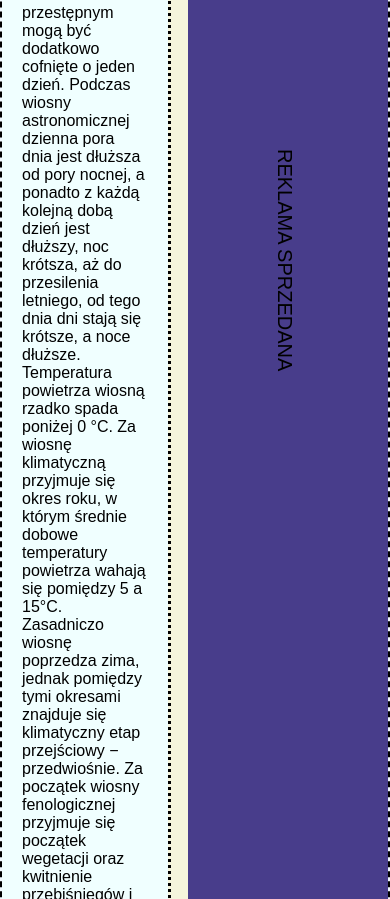
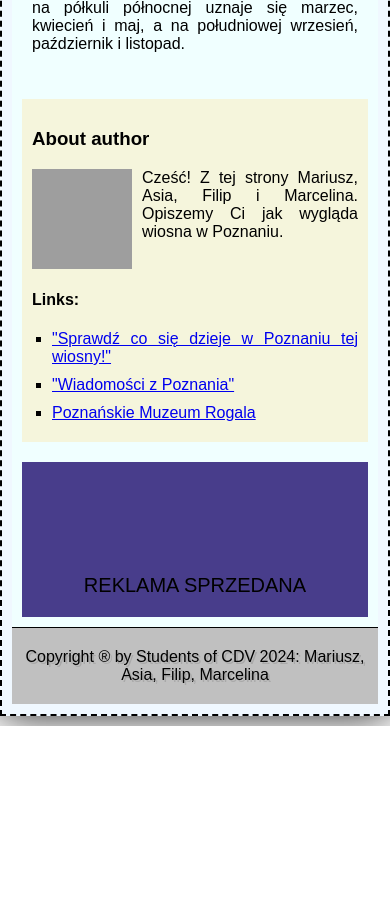
Before and after one commit to mariuszlis/CDVteam1, a plain HTML site: page index.html in a window 390 px wide. Shown: the part 1218-2117 px from the top of the page. After the commit the page ends 1944 px from the top, so only its background shows below. Drawn offline with Linux system fonts and the light colour scheme; grey boxes are pictures that could not be loaded; a web font is replaced by a local one.

Commit message:
Media 576

```diff
--- a/css/style.css
+++ b/css/style.css
@@ -175,6 +175,73 @@ footer p {
 }
 
 @media screen and (max-width: 576px) {
+  *,
+  *::before,
+  *::after {
+    box-sizing: border-box;
+  }
+
+  #container {
+    max-width: 100%;
+    padding: 10px;
+  }
+
+  header {
+    padding: 20px 10px;
+  }
+
+  main {
+    display: flex;
+    flex-direction: column;
+    justify-content: center;
+    padding: 10px;
+    text-align: justify;
+    width: 100%;
+  }
+
+  main > div {
+    display: flex;
+    flex-direction: column;
+    width: 100%;
+    padding: 0%;
+  }
+
+  article {
+    order: 1;
+    width: 100%;
+    padding: 10px;
+  }
+
+  aside {
+    order: 2;
+    width: 100%;
+    margin-top: 20px;
+    border-left: none;
+    padding: 10px;
+  }
+
+  .links ul {
+    margin-left: 0;
+    padding-left: 20px;
+  }
+
+  .slider {
+    gap: 10px;
+  }
+
+  footer {
+    padding: 20px 0;
+  }
+
+  .ads {
+    width: 100%;
+    writing-mode: horizontal-tb;
+    text-align: center;
+    font-size: 15pt;
+    padding: 20px;
+    background-color: darkslateblue;
+    margin-top: 20px;
+  }
 }
 
 @media screen and (min-width: 577px) and (max-width: 768px) {
```
